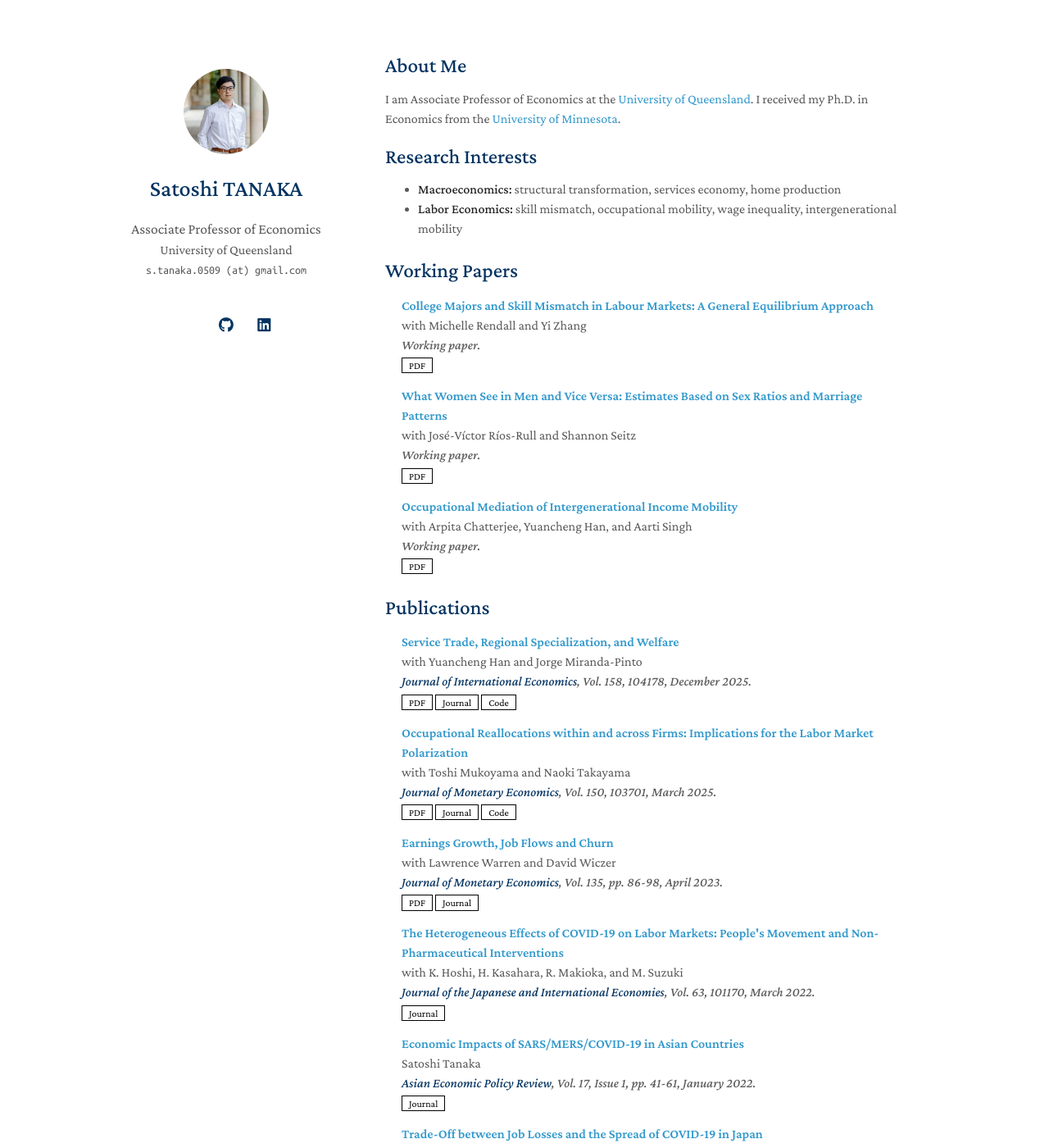
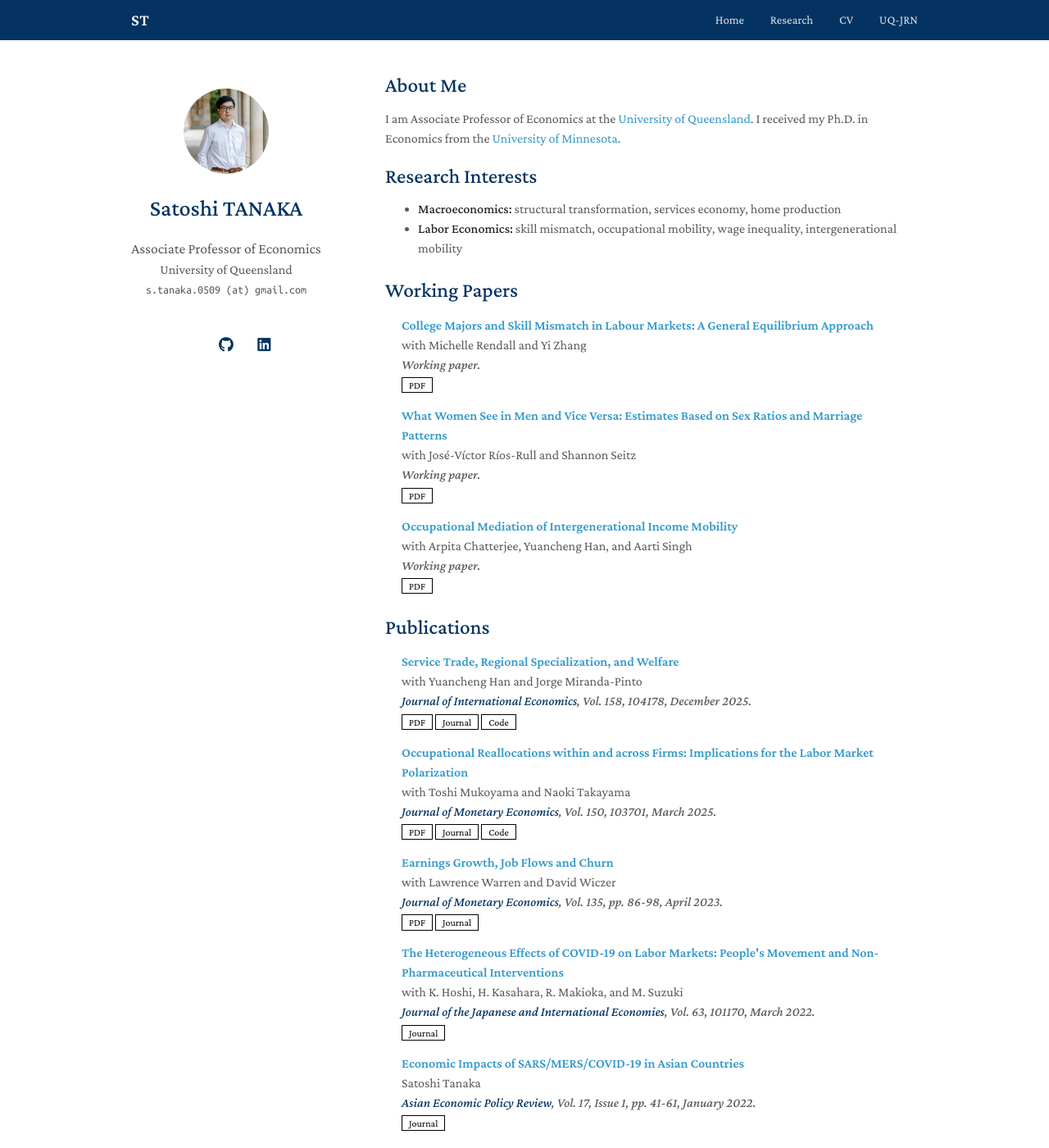
Before and after one commit to econtanaka/econtanaka.github.io, a Jekyll site: the page built from index.md, in a window 1280 px wide and 1400 px high. Shown: the whole window at 82% size. Built offline with Jekyll 4.4.1, drawn with Linux system fonts in a browser that asks for light colours; a style sheet for code colours, icons or effects is not loaded; our own code applies the rules of GitHub Pages for plain Markdown files.

Commit message:
Add fixed navigation bar and replace favicon with ST initials
Co-Authored-By: Claude Sonnet 4.6 <noreply@anthropic.com>

```diff
--- a/_layouts/homepage.html
+++ b/_layouts/homepage.html
@@ -36,6 +36,17 @@
 
   </head>
   <body>
+    <nav class="top-nav">
+      <div class="nav-inner">
+        <a href="./" class="nav-logo">ST</a>
+        <div class="nav-links">
+          <a href="./">Home</a>
+          <a href="./#publications">Research</a>
+          <a href="{{ site.cv_link }}">CV</a>
+          <a href="uq-japanese-researchers.html">UQ-JRN</a>
+        </div>
+      </div>
+    </nav>
     <div class="wrapper">
       <header>
 
--- a/_sass/minimal-light.scss
+++ b/_sass/minimal-light.scss
@@ -1,3 +1,74 @@
+.top-nav {
+  position: fixed;
+  top: 0;
+  left: 0;
+  right: 0;
+  z-index: 100;
+  background: #043361;
+  border-bottom: 1px solid rgba(0,0,0,0.1);
+}
+
+.nav-inner {
+  max-width: 960px;
+  margin: 0 auto;
+  display: flex;
+  align-items: center;
+  justify-content: space-between;
+  padding: 0 20px;
+  height: 48px;
+}
+
+.nav-logo {
+  font-weight: 700;
+  font-size: 1.25rem;
+  color: #fff !important;
+  letter-spacing: 0.04em;
+  text-decoration: none;
+}
+
+.nav-logo:hover {
+  color: #a0cfef !important;
+}
+
+.nav-links a {
+  color: rgba(255,255,255,0.85) !important;
+  text-decoration: none;
+  margin-left: 1.8rem;
+  font-size: 0.92rem;
+  font-weight: 400;
+  transition: color 0.15s;
+}
+
+.nav-links a:hover {
+  color: #fff !important;
+}
+
+@media (prefers-color-scheme: dark) {
+  .top-nav {
+    background: #181922;
+    border-bottom: 1px solid rgba(255,255,255,0.08);
+  }
+  .nav-logo {
+    color: #3eb7f0 !important;
+  }
+  .nav-logo:hover {
+    color: #fff !important;
+  }
+  .nav-links a {
+    color: rgba(218,219,223,0.8) !important;
+  }
+  .nav-links a:hover {
+    color: #3eb7f0 !important;
+  }
+}
+
+@media print, screen and (max-width: 480px) {
+  .nav-links a {
+    margin-left: 1rem;
+    font-size: 0.84rem;
+  }
+}
+
 .pub-row {
   display: flex;
   align-items: center;}
@@ -368,7 +439,7 @@ header {
   float:left;
   position:fixed;
   -webkit-font-smoothing:subpixel-antialiased;
-  padding-top:4.0em;
+  padding-top:5.5em;
   text-align:center
 }
 
@@ -442,7 +513,7 @@ header ul a strong {
 section {
   width:650px;
   float:right;
-  padding-top:4.0em;
+  padding-top:5.5em;
   padding-bottom:50px;
 }
 
@@ -464,6 +535,7 @@ footer {
   bottom:30px;
   -webkit-font-smoothing:subpixel-antialiased;
   text-align:center;
+  z-index: 50;
 }
 
 @media print, screen and (max-width: 960px) {
--- a/index.md
+++ b/index.md
@@ -11,6 +11,8 @@ I am Associate Professor of Economics at the [University of Queensland](https://
 - **Macroeconomics:** structural transformation, services economy, home production
 - **Labor Economics:** skill mismatch, occupational mobility, wage inequality, intergenerational mobility
 
+<div id="publications"></div>
+
 {% include_relative _includes/publications.md %}
 
 ## UQ Japanese Researchers' Network
```
Also changed, not shown: _layouts/network.html (+12 -1 lines), assets/img/favicon-dark.png, assets/img/favicon.png.
